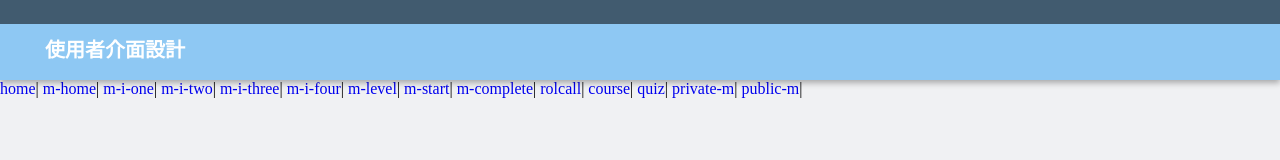
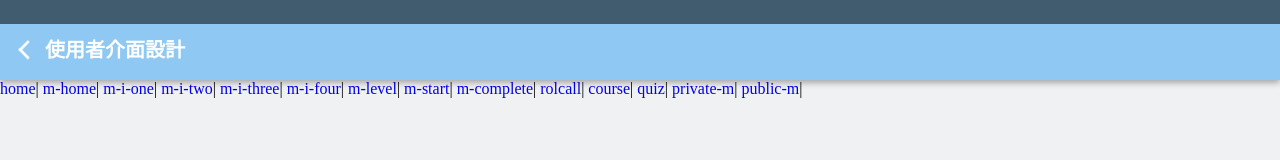
Before and after one commit to onlystp417/real-time-APP, a Vue app: page /missionInstruction-one in a window 1280 px wide. Shown: the top 160 px of the page. Built offline with nearby package versions, Linux system fonts and the light colour scheme.

Commit message:
feat: bar backward arrow

```diff
--- /dev/null
+++ b/src/components/backward.vue
@@ -0,0 +1,20 @@
+<template>
+  <img class="backward" src="../assets/images/backward.png" alt="backward" />
+</template>
+
+<script>
+export default {};
+</script>
+
+<style lang="scss" scoped>
+.backward {
+  position: absolute;
+  top: 34px;
+  left: 12px;
+  width: 28px;
+}
+
+.hide {
+  display: none;
+}
+</style>
--- a/src/components/bar.vue
+++ b/src/components/bar.vue
@@ -1,9 +1,21 @@
 <template>
   <header class="bar">
     <div class="bar-state"></div>
-    <h1 class="bar-app">使用者介面設計</h1>
+    <a href>
+      <backward></backward>
+      <h1 class="bar-app">使用者介面設計</h1>
+    </a>
   </header>
 </template>
+
+<script>
+import backward from "@/components/backward.vue";
+export default {
+  components: {
+    backward
+  }
+};
+</script>
 
 <style lang="scss" scoped>
 .bar {
@@ -23,5 +35,8 @@
     padding: 37px 45px 16px 45px;
     box-shadow: 0px 3px 6px #0000004d;
   }
+  a {
+    display: block;
+  }
 }
 </style>
--- a/src/views/missionInstruction-one.vue
+++ b/src/views/missionInstruction-one.vue
@@ -3,11 +3,8 @@
 </template>
 
 <script>
-export default {
-
-}
+export default {};
 </script>
 
 <style lang="scss" scoped>
-
 </style>
```
